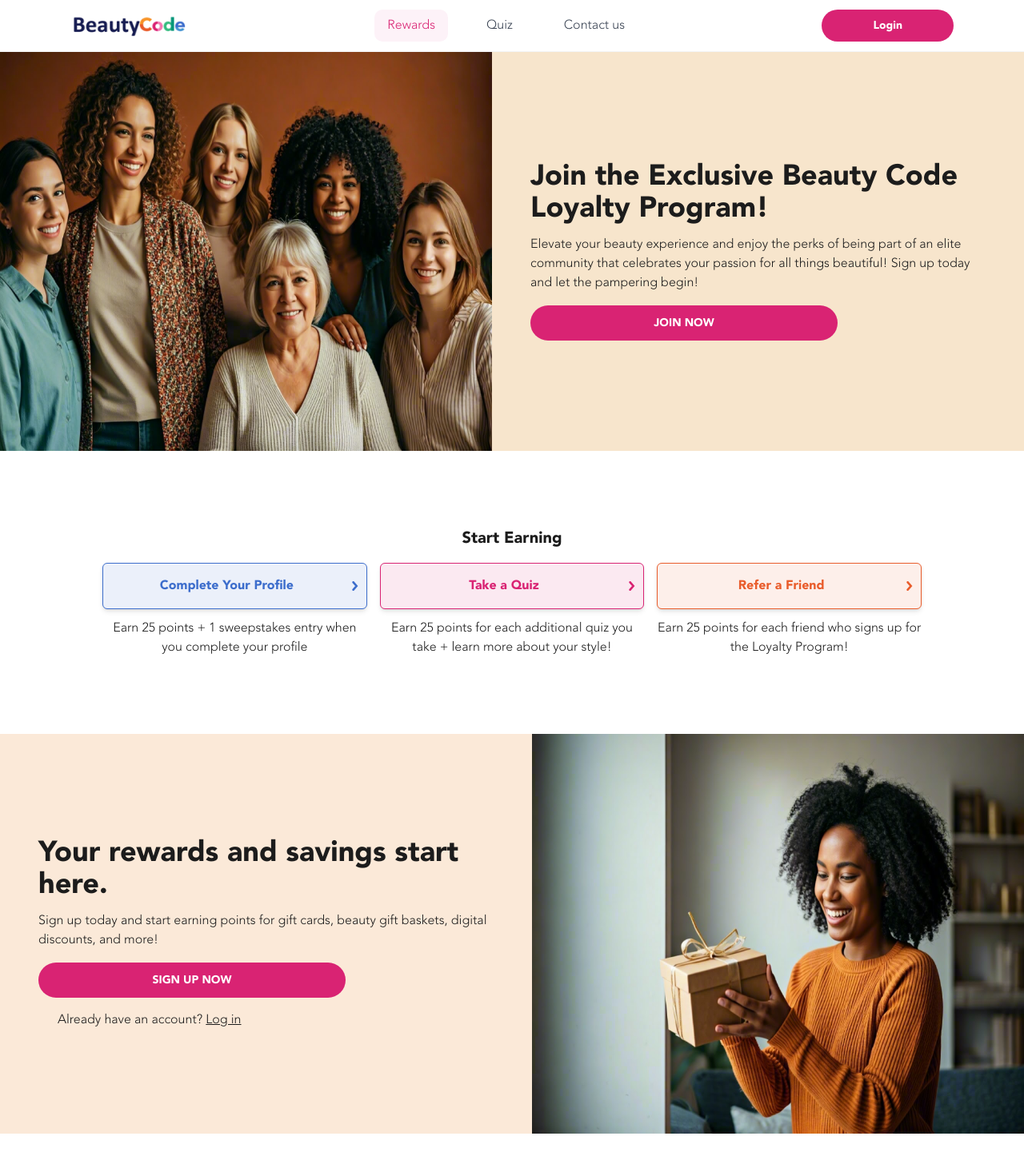
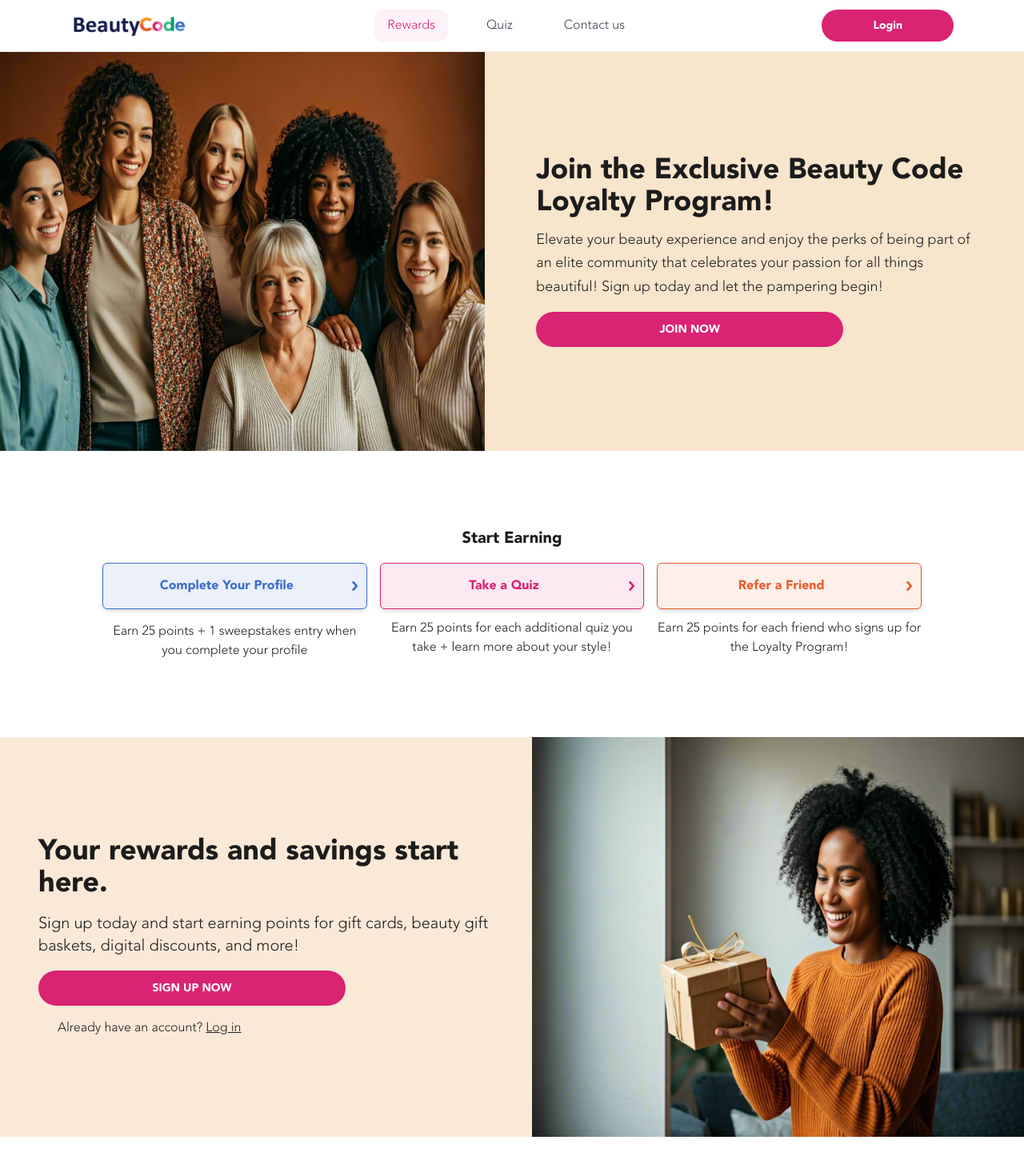
Before and after one commit to AlexeRenaiss/promotion, a Next.js app: page / in a window 1280 px wide. Shown: the top 1451 px of the page at 80% size. Built offline with nearby package versions, Linux system fonts and the light colour scheme; a web font is replaced by a local one.

Commit message:
fix minor change

```diff
--- a/src/components/EarningSection.tsx
+++ b/src/components/EarningSection.tsx
@@ -11,7 +11,7 @@ export default function EarningSection() {
         {/* Complete Your Profile */}
         <div className="w-full mob:w-full tab:w-1/3">
           <div
-            className="flex items-center justify-between border border-[#3C6DCC] rounded-md py-4 mob:py-10 tab:p-3 bg-[#ebf0fa] hover:bg-[blue-100] transition shadow-md cursor-pointer"
+            className="flex  items-center justify-between border border-[#3C6DCC] rounded-md py-4 mob:py-10 tab:p-3 bg-[#ebf0fa] hover:bg-[blue-100] transition shadow-md cursor-pointer"
             onClick={() => router.push("/reward")}
           >
             <h3 className="text-md mob:text-lg font-bold text-[#3C6DCC] flex-1 text-center">
@@ -23,7 +23,7 @@ export default function EarningSection() {
               className="mr-2 mob:mr-4 w-3 mob:w-4 h-3 mob:h-4"
             />
           </div>
-          <p className="text-black mt-3 mob:mt-4">
+          <p className="text-black mt-4">
             Earn 25 points + 1 sweepstakes entry when you complete your profile
           </p>
         </div>
--- a/src/components/Hero.tsx
+++ b/src/components/Hero.tsx
@@ -39,16 +39,15 @@ const Hero = () => {
           fill
           sizes="(max-width: 767px) 100vw, (max-width: 1024px) 50vw, 50vw"
           priority
-          // className="object-contain tab:object-cover"
         />
       </div>
 
       {/* Right: Text Content */}
-      <div className="w-full mob:text-center tab:w-1/2 tab:text-left p-4 tab:p-6 smDesktop:p-12">
+      <div className="w-full mob:text-center tab:w-1/2 tab:text-left p-8 tab:p-6 smDesktop:p-16">
         <h1 className="text-xl mob:text-2xl tab:text-3xl smDesktop:text-4xl font-bold text-black">
           Join the Exclusive Beauty Code Loyalty Program!
         </h1>
-        <p className="mt-3 mob:mt-4 text-black">
+        <p className="mt-3 mob:mt-4 text-black text-lg leading-relaxed">
           Elevate your beauty experience and enjoy the perks of being part of an
           elite community that celebrates your passion for all things beautiful!
           Sign up today and let the pampering begin!
--- a/src/components/HeroSection.tsx
+++ b/src/components/HeroSection.tsx
@@ -25,7 +25,7 @@ export default function HeroSection({
       <div
         className="relative mt-6 bg-white shadow-lg rounded-xl p-6 tab:p-8
                  justify-center flex flex-col items-center
-                 w-11/12 sm:w-4/5 sm:max-w-2xl smDesktop:max-w-5xl lg:max-w-6xl mx-auto px-4 sm:px-6 tab:px-8
+                 w-11/12 sm:w-4/5 sm:max-w-2xl smDesktop:max-w-7xl lg:max-w-7xl mx-auto px-4 sm:px-6 tab:px-8
                  min-h-[300px] tab:min-h-[320px]"
       >
         {/* Background Image - Improved implementation for tablet */}
@@ -46,7 +46,7 @@ export default function HeroSection({
               Points History
             </p>
           )}
-          <p className="text-3xl tab:text-5xl font-bold ">25</p>
+          <p className="text-4xl tab:text-5xl font-bold ">25</p>
 
           {balanceStatus && (
             <p className="mt-2">You have 25 points ready to be redeemed.</p>
--- a/src/components/Navbar.tsx
+++ b/src/components/Navbar.tsx
@@ -167,7 +167,7 @@ export default function Navbar() {
           ) : (
             <div className="sm:block hidden">
               <Button
-                className="text-white rounded-full px-4 md:px-16 font-bold"
+                className="text-white rounded-full  px-16 font-bold"
                 onClick={() => (window.location.href = "/login")}
               >
                 Login
--- a/src/components/RewardsSignup.tsx
+++ b/src/components/RewardsSignup.tsx
@@ -45,11 +45,12 @@ const RewardsSignup: React.FC = () => {
       </div>
 
       {/* Text Content - Below in Mobile, Left in Desktop */}
-      <div className="w-full mob:text-center tab:w-1/2 tab:text-left p-6 mob:p-8 tab:p-10 smDesktop:p-12">
+      {/* <div className="w-full mob:text-center tab:w-1/2 tab:text-left p-6 mob:p-8 tab:p-10 smDesktop:p-12"> */}
+      <div className="w-full mob:text-center tab:w-1/2 tab:text-left p-6 mob:p-8 tab:p-10 smDesktop:p-12 px-6 mob:px-8 tab:px-10 smDesktop:px-12">
         <h1 className="text-xl mob:text-2xl tab:text-3xl smDesktop:text-4xl font-bold text-black">
           Your rewards and savings start here.
         </h1>
-        <p className="mt-3 mob:mt-4 text-black">
+        <p className="text-xl mt-4  text-black">
           Sign up today and start earning points for gift cards, beauty gift
           baskets, digital discounts, and more!
         </p>
```
